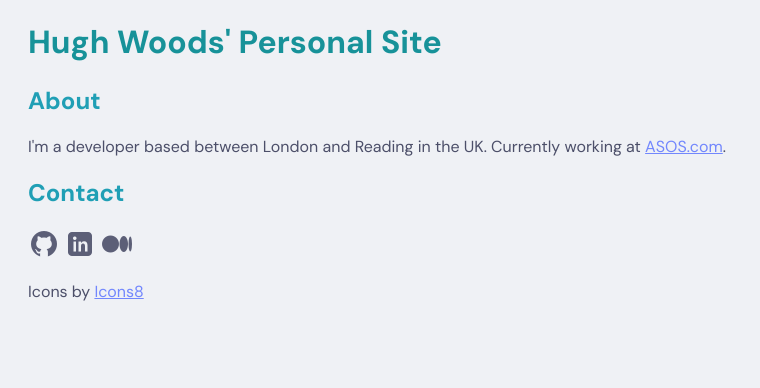
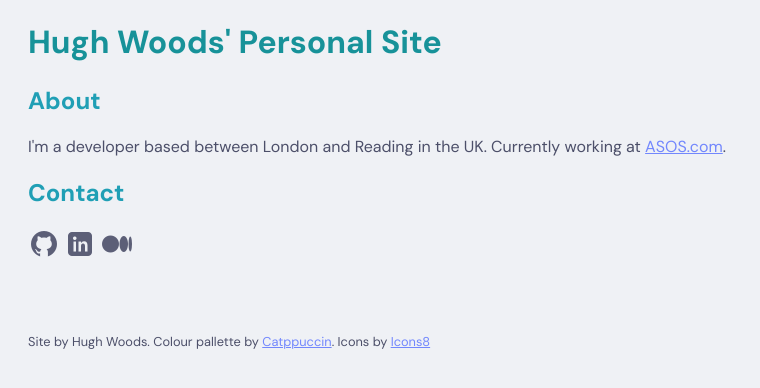
Before and after one commit to hughwoods/hughwoods.co.uk, a plain HTML site: page index.html in a window 1280 px wide. Shown: the whole page, without its empty margins (0-760 px from the left). Drawn offline with Linux system fonts and the light colour scheme.

Commit message:
rework footer

```diff
--- a/index.html
+++ b/index.html
@@ -17,7 +17,7 @@
       <li><a href="https://medium.com/@hugh.woods"><img src="icons\icons8-medium-32.png"></a></li>
     </ul>
     <footer>
-      <p>Icons by <a target="_blank" href="https://icons8.com/">Icons8</a></p>
+      <p>Site by Hugh Woods. Colour pallette by <a href="https://github.com/catppuccin/catppuccin">Catppuccin</a>. Icons by <a target="_blank" href="https://icons8.com/">Icons8</a></p>
     </footer>
   </body>
 </html>
--- a/style.css
+++ b/style.css
@@ -1,6 +1,6 @@
 body {
   background-color: #eff1f5	;
-    font-family: 'DM Sans', sans-serif;
+  font-family: 'DM Sans', sans-serif;
 }
 
 h1 {
@@ -25,6 +25,15 @@ p a {
 ul#contact-methods {
   padding-left: 20px;
 }
+
 ul#contact-methods li {
   display:inline;
 }
+
+footer {
+  padding-top: 40px;
+}
+
+footer p {
+  font-size: 0.8em;
+}
```
